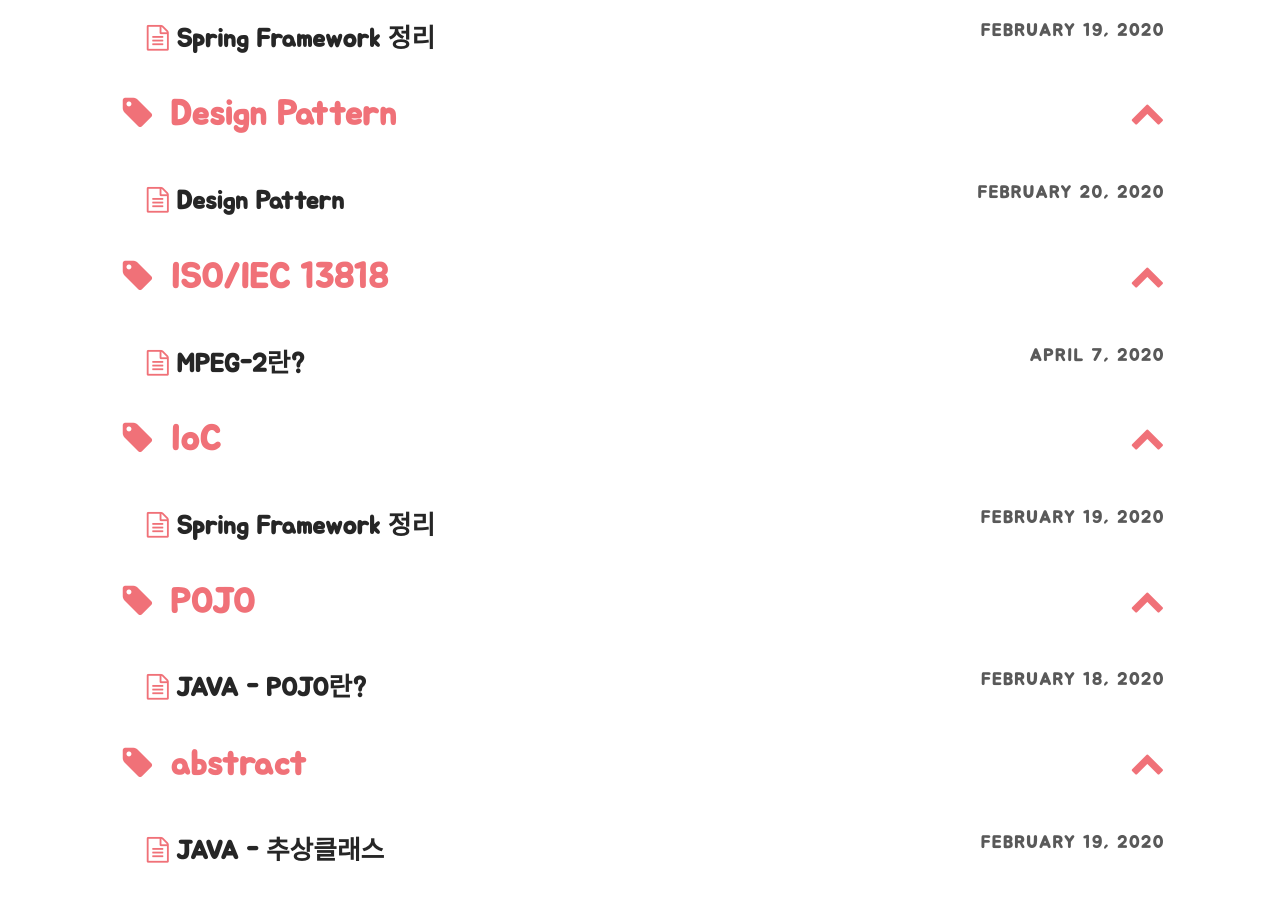
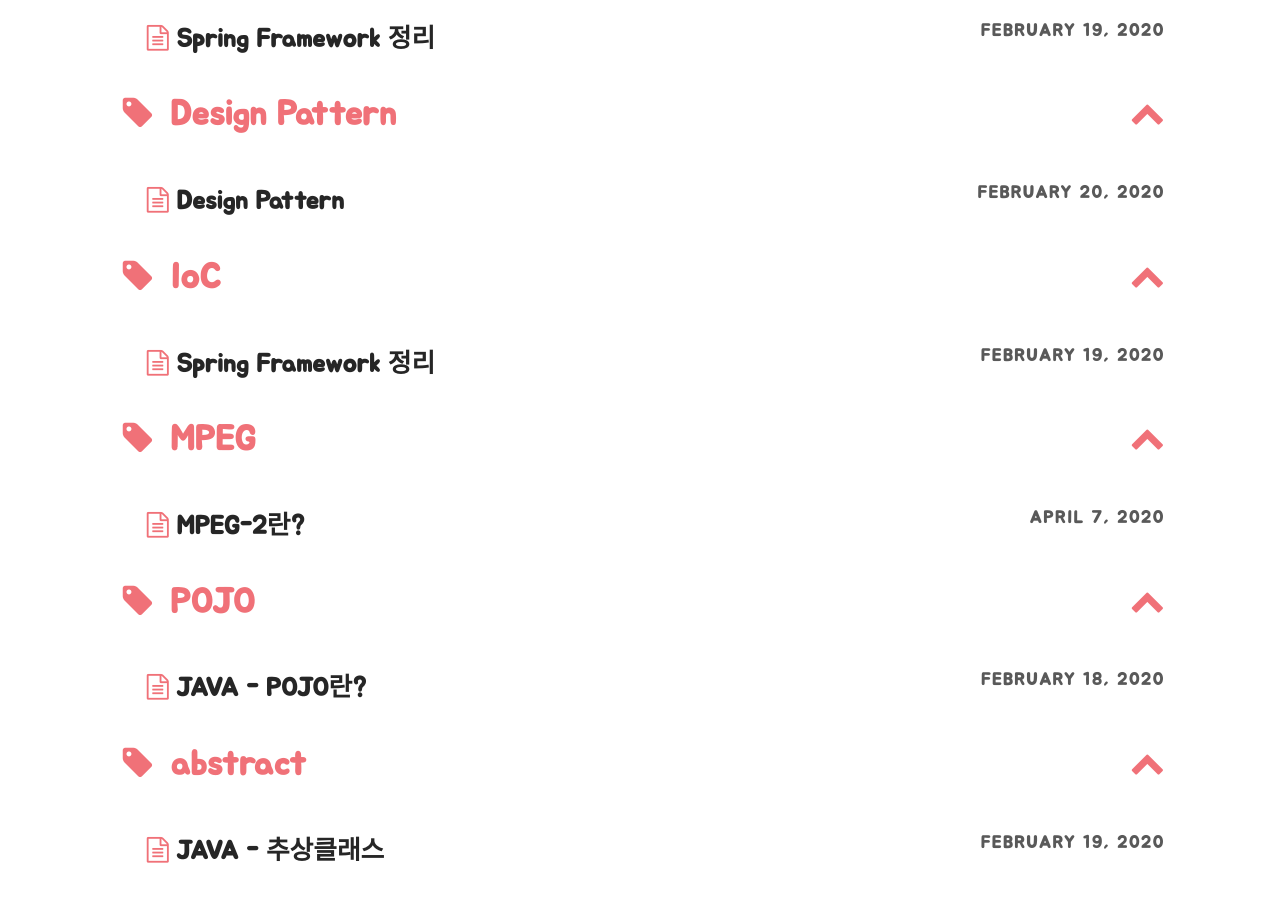
Before and after one commit to yunjigo92/yunjigo92.github.io, a Jekyll site: the page built from pages/tags.md, in a window 1280 px wide and 900 px high, scrolled down 1268 px. Built offline with Jekyll 4.4.1, drawn with Linux system fonts in a browser that asks for light colours; nearby versions of some CDN libraries; some web fonts are replaced; library files that are not in the unit come from our copies.

Commit message:
Update 2020-04-07-MPEG-2.md

```diff
--- a/_posts/2020-04-07-MPEG-2.md
+++ b/_posts/2020-04-07-MPEG-2.md
@@ -4,11 +4,11 @@
 author: yunjigo
 color: rgb(36,41,46)                          # Add the specified color as feature image, and change link colors in post
 bootstrap: true                                   # Add bootstrap to the page
-tags: [study,ISO/IEC 13818,방송솔루션]
+tags: [study,MPEG,방송솔루션]
 excerpt_separator: <!--more-->
 ---
 
-## MPEG-2란? <br>
+## MPEG란? <br>
 
 먼저,MPEG (ISO/IEC JTC1/SC29/WG11)란?
 동영상,음성 신호 등(멀티미디어)을 압축,부호화,전송,표현의 제반 기술에 관련된
```
